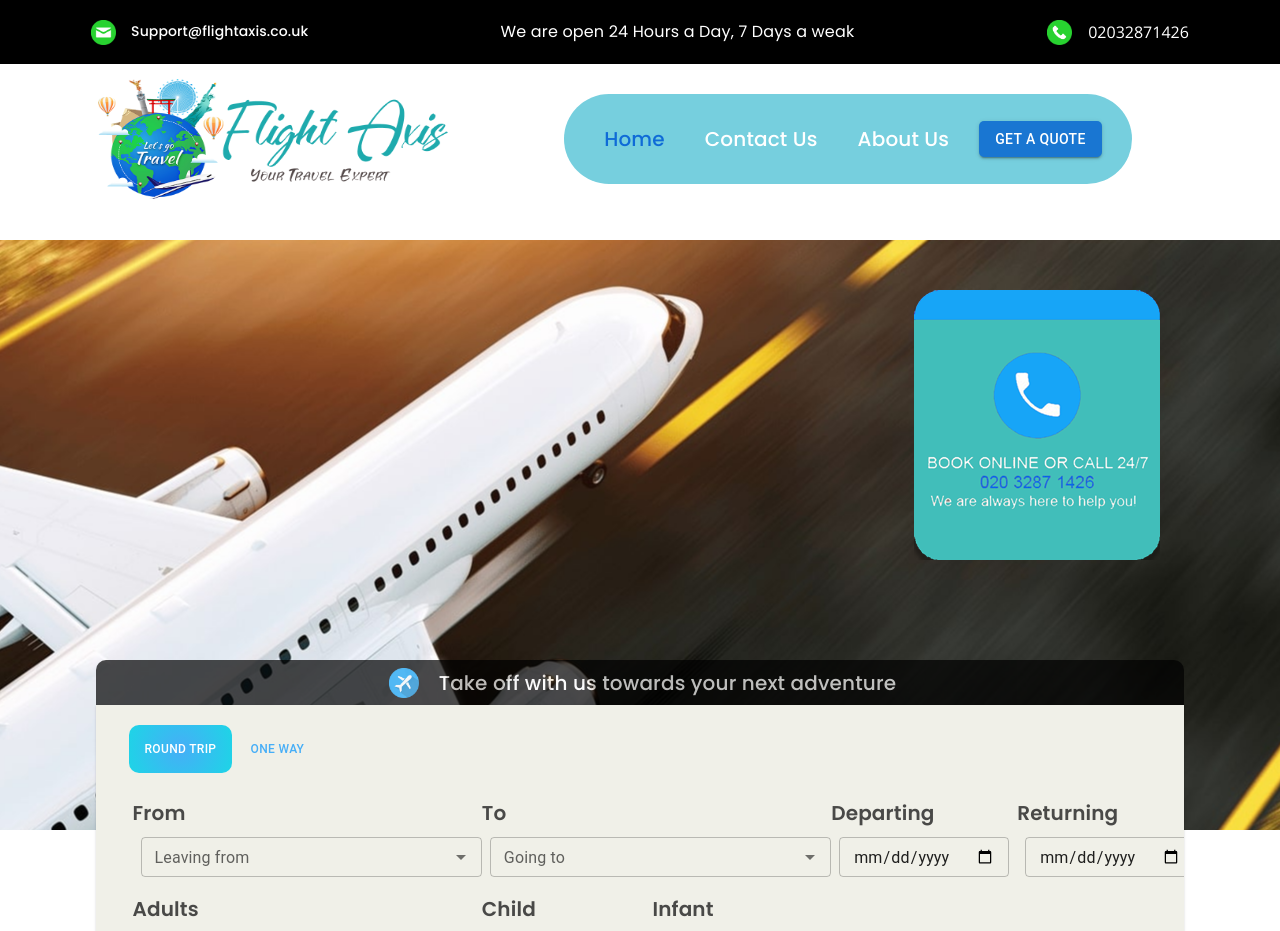
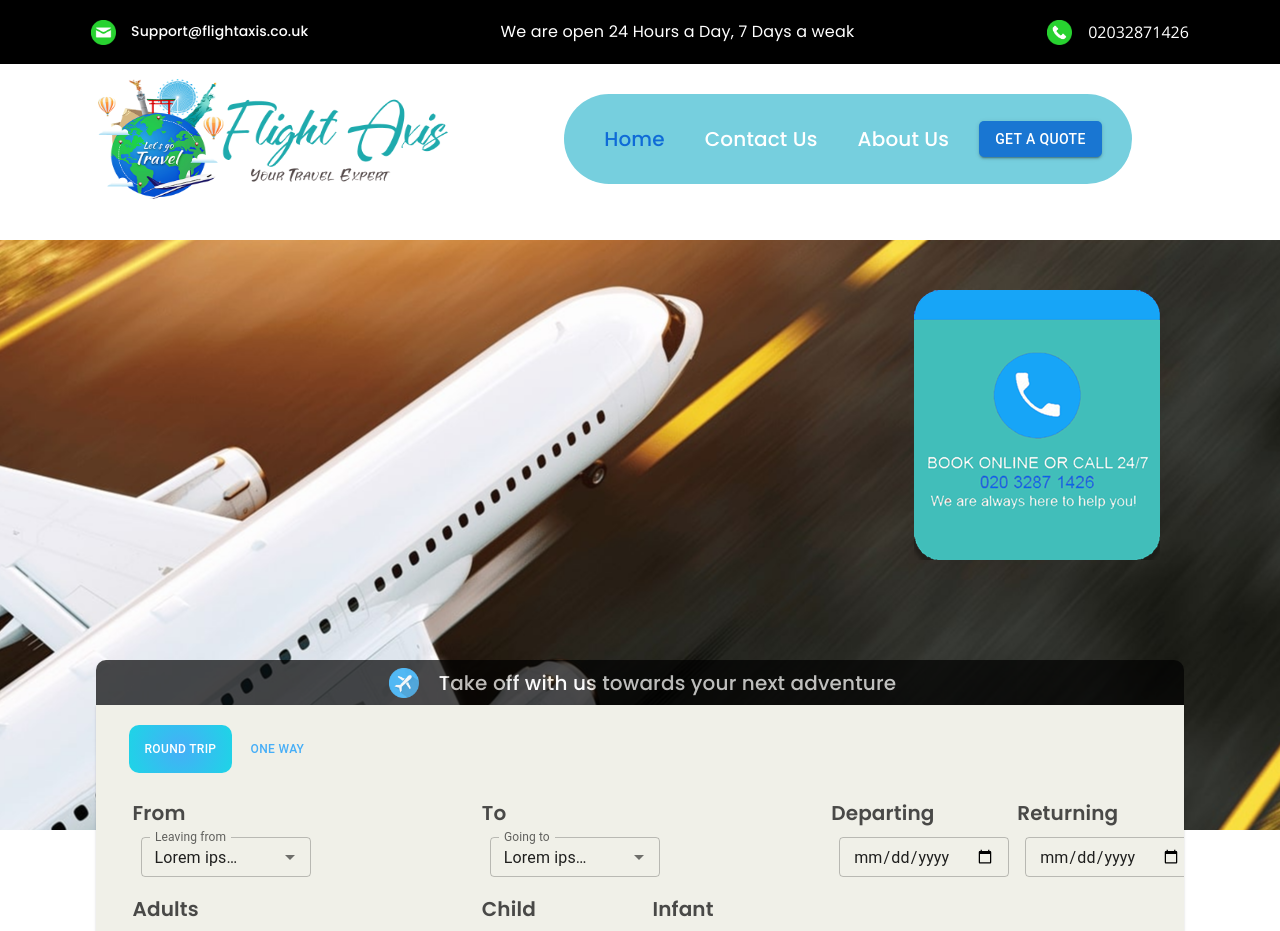
Before and after one commit to hassanahmedk/flightaxis-customer, a React (Create React App) app: page / in a window 1280 px wide. Shown: the top 931 px of the page. Built offline with nearby package versions, Linux system fonts and the light colour scheme.

Commit message:
test commit

```diff
--- a/src/components/regform/AutocompleteAirports.js
+++ b/src/components/regform/AutocompleteAirports.js
@@ -38,18 +38,18 @@ function AutocompleteAirports(props) {
 				sx={
 					props.isMobile && props.width
 						? { width: 230, m: 1 }
-						: { width: "100%", m: 1 }
+						: { width: "50%", m: 1 }
 				}
 				//sx={{ width: props.width, mr: 1 }}
 				onChange={(event, value) => props.setValue(props.name, value)}
 				noOptionsText={optionsText}
 				label=" "
+				value="Lorem ipsum sit amet Lorem ipsum sit  Lorem ipsum sit"
 				inputProps={{ maxLength: 5 }}
 				renderInput={(params) => (
 					<TextField
 						{...params}
 						label={props.label}
-						placeholder="test"
 						size={props.size}
 						onChange={handleAirportsChange}
 					/>
--- a/src/pages/search-results/SearchResultsOneWay.js
+++ b/src/pages/search-results/SearchResultsOneWay.js
@@ -160,6 +160,7 @@ const SearchResultsOneWay = ({ isMobile }) => {
 												if (fare.month === departing_month) {
 													departing_fare = fare.leaving_fare;
 												}
+												return fare;
 											})}
 											$ {parseInt(departing_fare)}
 										</Typography>
@@ -174,7 +175,6 @@ const SearchResultsOneWay = ({ isMobile }) => {
 										<Button
 											variant="contained"
 											sx={{
-												background: "rgb(70,174,247)",
 												background:
 													"radial-gradient(circle, rgba(70,174,247,1) 0%, rgba(29,213,230,1) 100%)",
 												width: "100%",
@@ -222,7 +222,6 @@ const SearchResultsOneWay = ({ isMobile }) => {
 										<Button
 											variant="contained"
 											sx={{
-												background: "rgb(70,174,247)",
 												background:
 													"radial-gradient(circle, rgba(70,174,247,1) 0%, rgba(29,213,230,1) 100%)",
 												width: "100%",
--- a/src/pages/search-results/SearchResultsRoundTrip.js
+++ b/src/pages/search-results/SearchResultsRoundTrip.js
@@ -212,6 +212,7 @@ const SearchResultsRoundTrip = ({ isMobile }) => {
 												if (fare.month === departing_month) {
 													departing_fare = fare.leaving_fare;
 												}
+												return fare;
 											})}
 											$ {parseFloat(departing_fare)*2}
 										</Typography>
@@ -274,7 +275,6 @@ const SearchResultsRoundTrip = ({ isMobile }) => {
 										<Button
 											variant="contained"
 											sx={{
-												background: "rgb(70,174,247)",
 												background:
 													"radial-gradient(circle, rgba(70,174,247,1) 0%, rgba(29,213,230,1) 100%)",
 												width: "100%",
```
